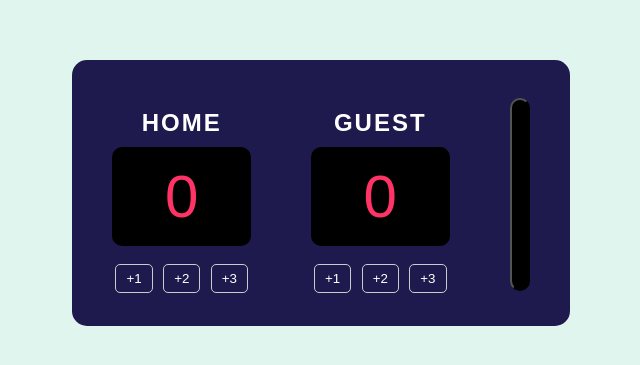
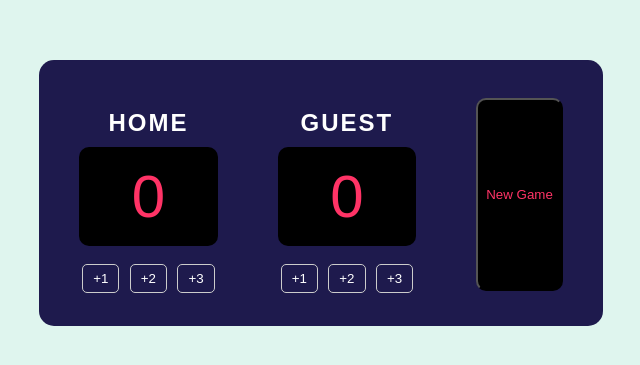
Before and after one commit to asah73431-jpg/scoreboard, a plain HTML site: page index.html in a window 1280 px wide. Shown: the part 215-580 px from the top of the page, without its empty margins (319-959 px from the left). Drawn offline with Linux system fonts and the light colour scheme.

Commit message:
Update index.html

```diff
--- a/index.html
+++ b/index.html
@@ -27,7 +27,7 @@
         <button onclick="addGuest(3)">+3</button>
       </div>
     </div>
-    <button id="new" onclick="newgame()"></button>
+    <button id="new" onclick="newgame()">New Game</button>
   </div>
 
   <script src="scoreboard.js"></script>
```
